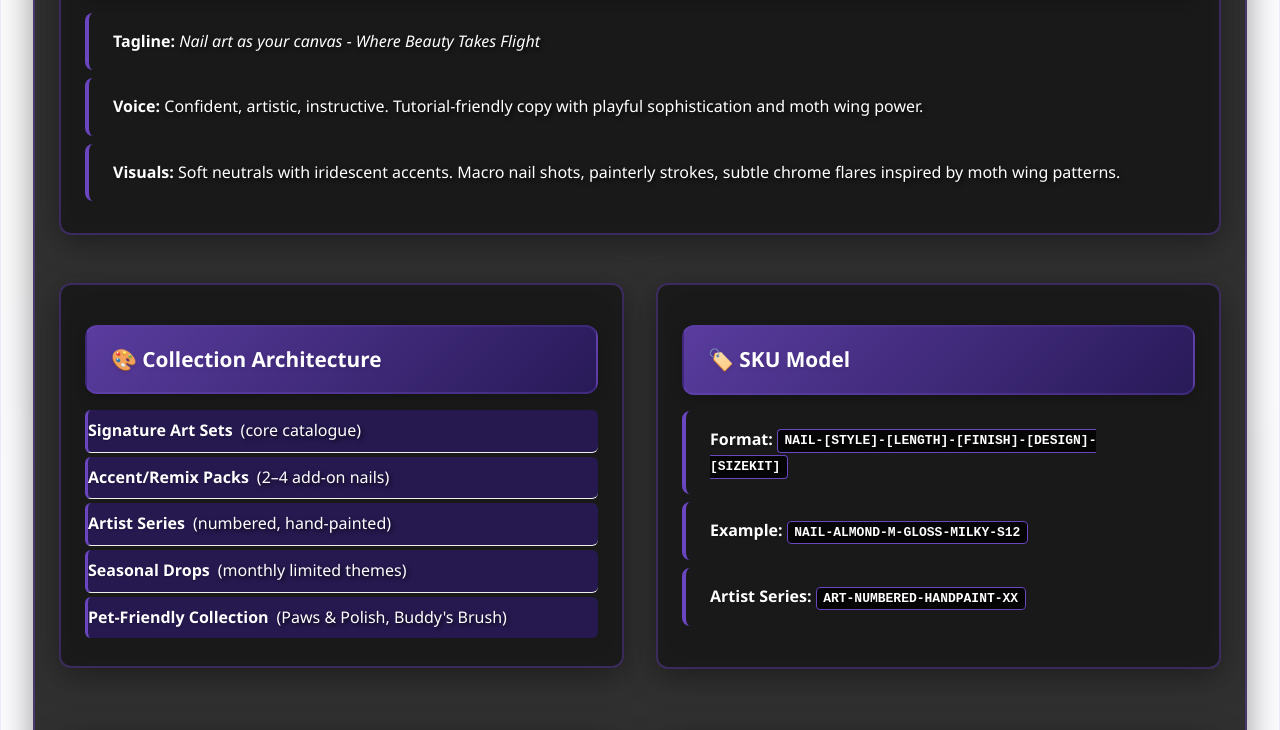
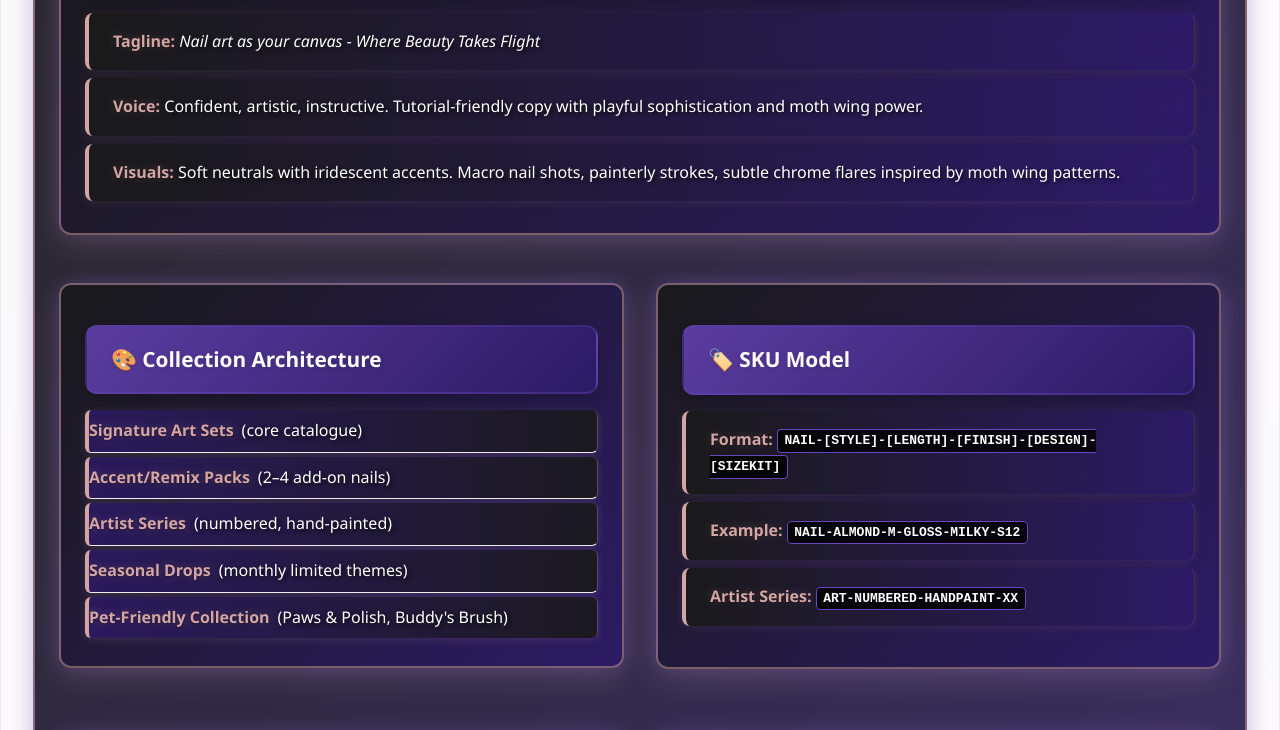
Before and after one commit to aerovista-us/moth, a plain HTML site: page overview.html in a window 1280 px wide. Shown: the part 332-1062 px from the top of the page. Drawn offline with Linux system fonts and the light colour scheme.

Commit message:
💅 Add Dusty Pink Accents & Enhanced Visual Separation
✅ DUSTY PINK INTEGRATION:
• Added dusty pink borders to cards, inputs, and list items
• Created gradient backgrounds mixing black, purple, and dusty pink
• Enhanced tool boxes with multi-layered shadows and pink accents
• Strong emphasis text now uses dusty pink color

✅ ENHANCED VISUAL SEPARATION:
• Tool boxes now have gradient backgrounds for depth
• Input fields feature dusty pink borders with glow effects
• List items have left dusty pink border and gradient backgrounds
• Section cards include subtle pink border and shadow effects

✅ IMPROVED BACKGROUNDS:
• Gradient backgrounds for paragraphs, inputs, and cards
• Multi-layered box shadows with pink and purple hues
• Section dividers with gradient accent lines
• Enhanced backdrop blur for better depth perception

🎯 RESULTS:
• Pages now have rich visual variety
• Dusty pink provides elegant accent color
• Better separation between sections and elements
• Maintains excellent contrast while adding sophistication

```diff
--- a/mystical-styles.css
+++ b/mystical-styles.css
@@ -2067,17 +2067,19 @@ main h1, main h2, main h3 {
     box-shadow: 0 4px 12px rgba(0, 0, 0, 0.2);
 }
 
-/* Main content paragraphs - IMPROVED CONTRAST */
+/* Main content paragraphs with DUSTY PINK ACCENTS */
 main p {
     color: #ffffff !important;
-    background: rgba(26, 26, 26, 0.9);
+    background: linear-gradient(90deg, rgba(26, 26, 26, 0.95) 0%, rgba(45, 27, 105, 0.85) 100%);
     padding: 1rem 1.5rem;
     border-radius: 8px;
     margin: 0.5rem 0;
-    border-left: 4px solid #6b46c1;
+    border-left: 4px solid #d4a5a5;
+    border-right: 1px solid rgba(212, 165, 165, 0.2);
     backdrop-filter: blur(10px);
     text-shadow: 2px 2px 4px rgba(0, 0, 0, 0.8);
     font-weight: 500;
+    box-shadow: 0 2px 8px rgba(212, 165, 165, 0.1);
 }
 
 /* Section headings with better contrast */
@@ -2086,15 +2088,15 @@ main p {
     text-shadow: 0 2px 4px rgba(0, 0, 0, 0.5);
 }
 
-/* Section cards and navigation items with IMPROVED CONTRAST */
+/* Section cards with DUSTY PINK ACCENTS and better separation */
 .mystical-section .mystical-card, .nail-art-accent {
-    background: rgba(26, 26, 26, 0.9) !important;
-    border: 2px solid rgba(107, 70, 193, 0.4) !important;
+    background: linear-gradient(135deg, rgba(26, 26, 26, 0.95) 0%, rgba(45, 27, 105, 0.9) 100%) !important;
+    border: 2px solid rgba(212, 165, 165, 0.5) !important;
     border-radius: 12px !important;
     padding: 1.5rem !important;
     margin: 1rem 0 !important;
     backdrop-filter: blur(15px) !important;
-    box-shadow: 0 8px 32px rgba(0, 0, 0, 0.4) !important;
+    box-shadow: 0 8px 32px rgba(212, 165, 165, 0.2), 0 0 20px rgba(107, 70, 193, 0.3) !important;
 }
 
 /* Navigation links and buttons with IMPROVED CONTRAST */
@@ -2118,16 +2120,18 @@ main p {
     box-shadow: 0 4px 12px rgba(107, 70, 193, 0.6) !important;
 }
 
-/* List items with IMPROVED CONTRAST */
+/* List items with DUSTY PINK ACCENTS */
 main li {
     color: #ffffff !important;
-    background: rgba(45, 27, 105, 0.7);
+    background: linear-gradient(90deg, rgba(45, 27, 105, 0.8) 0%, rgba(26, 26, 26, 0.9) 100%);
     padding: 0.5rem 1rem;
     margin: 0.25rem 0;
     border-radius: 6px;
-    border-left: 3px solid #6b46c1;
+    border-left: 4px solid #d4a5a5;
+    border-right: 1px solid rgba(212, 165, 165, 0.3);
     text-shadow: 2px 2px 4px rgba(0, 0, 0, 0.8);
     font-weight: 500;
+    box-shadow: 0 2px 8px rgba(212, 165, 165, 0.15);
 }
 
 /* Strong text with better visibility */
@@ -2147,27 +2151,28 @@ main code {
     font-weight: 600;
 }
 
-/* Input fields with IMPROVED CONTRAST */
+/* Input fields with DUSTY PINK ACCENTS */
 input[type="text"], input[type="email"], input[type="password"],
 input[type="number"], input[type="tel"], input[type="url"],
 textarea, select {
-    background: rgba(26, 26, 26, 0.9) !important;
+    background: linear-gradient(135deg, rgba(26, 26, 26, 0.95) 0%, rgba(45, 27, 105, 0.85) 100%) !important;
     color: #ffffff !important;
-    border: 2px solid #6b46c1 !important;
+    border: 2px solid #d4a5a5 !important;
     padding: 0.75rem 1rem !important;
-    border-radius: 6px !important;
+    border-radius: 8px !important;
     text-shadow: 1px 1px 2px rgba(0, 0, 0, 0.8) !important;
     font-weight: 600 !important;
     font-size: 1rem !important;
-}
-
-/* Input field focus states */
+    box-shadow: inset 0 2px 8px rgba(0, 0, 0, 0.3), 0 0 10px rgba(212, 165, 165, 0.2) !important;
+}
+
+/* Input field focus states with DUSTY PINK GLOW */
 input[type="text"]:focus, input[type="email"]:focus, input[type="password"]:focus,
 input[type="number"]:focus, input[type="tel"]:focus, input[type="url"]:focus,
 textarea:focus, select:focus {
-    background: rgba(26, 26, 26, 1) !important;
-    border-color: #8b5cf6 !important;
-    box-shadow: 0 0 10px rgba(107, 70, 193, 0.5) !important;
+    background: linear-gradient(135deg, rgba(26, 26, 26, 1) 0%, rgba(45, 27, 105, 0.95) 100%) !important;
+    border-color: #d4a5a5 !important;
+    box-shadow: inset 0 2px 8px rgba(0, 0, 0, 0.4), 0 0 15px rgba(212, 165, 165, 0.5), 0 0 25px rgba(107, 70, 193, 0.3) !important;
     outline: none !important;
 }
 
@@ -2176,6 +2181,37 @@ input::placeholder, textarea::placeholder {
     color: #d4a5a5 !important;
     opacity: 0.8 !important;
     font-weight: 500 !important;
+}
+
+/* Tool boxes and calculator sections with ENHANCED BACKGROUNDS */
+.mystical-card, .calculator-section, .tool-box, .sku-generator,
+.pricing-calculator, .roas-calculator, .progress-tracker {
+    background: linear-gradient(135deg, rgba(26, 26, 26, 0.95) 0%, rgba(45, 27, 105, 0.9) 50%, rgba(26, 26, 26, 0.95) 100%) !important;
+    border: 2px solid rgba(212, 165, 165, 0.4) !important;
+    border-radius: 16px !important;
+    padding: 2rem !important;
+    margin: 1.5rem 0 !important;
+    box-shadow: 0 8px 32px rgba(0, 0, 0, 0.4), 0 0 20px rgba(212, 165, 165, 0.2), inset 0 1px 0 rgba(212, 165, 165, 0.1) !important;
+    backdrop-filter: blur(20px) !important;
+}
+
+/* Section dividers with dusty pink */
+.mystical-card::before {
+    content: '';
+    position: absolute;
+    top: 0;
+    left: 0;
+    right: 0;
+    height: 3px;
+    background: linear-gradient(90deg, transparent, #d4a5a5, #6b46c1, #d4a5a5, transparent);
+    border-radius: 16px 16px 0 0;
+}
+
+/* Strong emphasis with dusty pink */
+main strong {
+    color: #d4a5a5 !important;
+    text-shadow: 0 1px 3px rgba(0, 0, 0, 0.5), 0 0 10px rgba(212, 165, 165, 0.3);
+    font-weight: 700 !important;
 }
 
 /* Override any problematic text colors */
--- a/overview.html
+++ b/overview.html
@@ -14,7 +14,7 @@
     <meta name="viewport" content="width=device-width, initial-scale=1.0">
     <title>🦋 Moth Emporium Presents, Nailed IT Business Planning Suite</title>
     <link rel="icon" type="image/svg+xml" href="favicon.svg">
-    <link rel="stylesheet" href="mystical-styles.css?v=20250127-001">
+    <link rel="stylesheet" href="mystical-styles.css?v=20250127-002">
     </head>
 <body>
         <!-- Streamlined Navigation Header -->
```
Also changed, not shown: ai-assistant.html (+1 -1 lines), analytics.html (+1 -1 lines), automation-tools.html (+1 -1 lines), content-calendar.html (+1 -1 lines), index.html (+1 -1 lines), planning.html (+1 -1 lines), tracking.html (+1 -1 lines).
